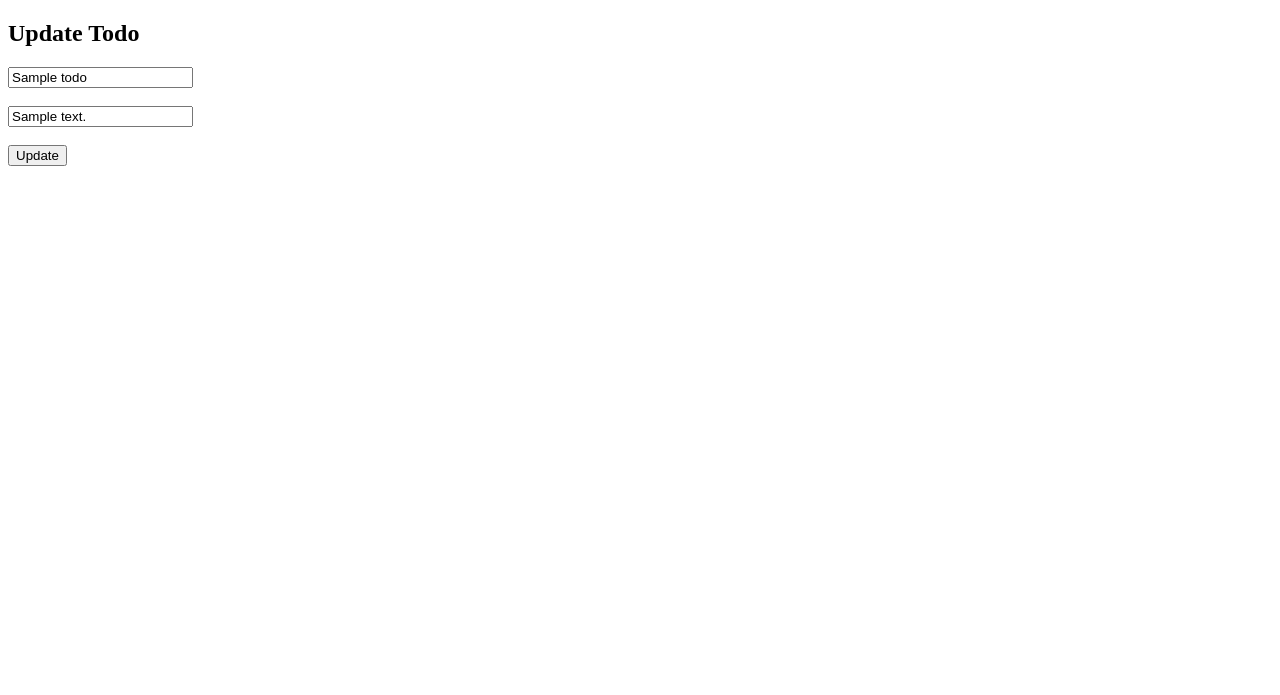
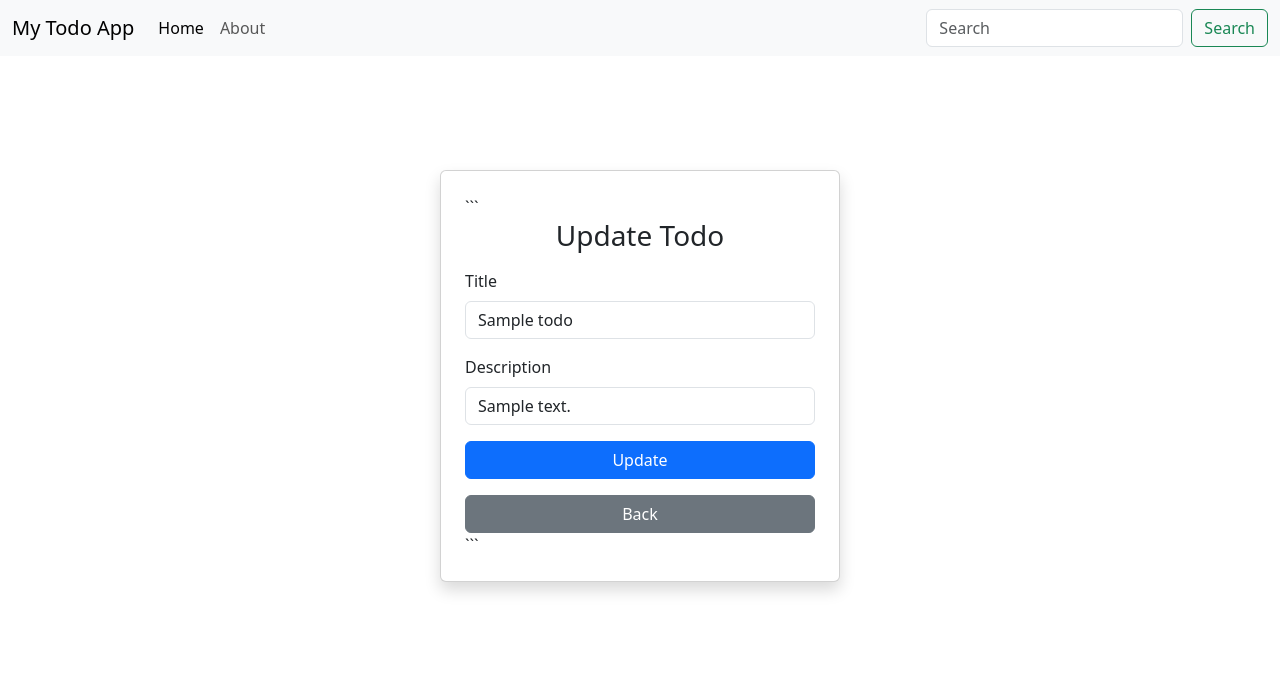
Before and after one commit to Abhijeet194/todo-app, a Flask app: template templates/update.html in a window 1280 px wide. Shown: the top 695 px of the page. Run offline with Flask 3, Linux system fonts and the light colour scheme; the template is opened without the code that fills it: values that come from a table or form of the project are taken from there, others are empty; tables that the repository leaves empty hold one stand-in row (values such as "Sample post").

Commit message:
improved update layout

````diff
--- a/templates/update.html
+++ b/templates/update.html
@@ -1,18 +1,36 @@
-<!DOCTYPE html>
-<html>
-<head>
-    <title>Update Todo</title>
-</head>
-<body>
+{% extends 'base.html' %}
+{% block title %}Update Todo{% endblock title %}
 
-<h2>Update Todo</h2>
+{% block body %}
+
+<div class="container d-flex justify-content-center align-items-center" style="height: 80vh;">
+
+  <div class="card shadow p-4" style="width: 400px;">
+
+```
+<h3 class="text-center mb-3">Update Todo</h3>
 
 <form method="POST">
-    <input type="text" name="title" value="{{todo.title}}" required><br><br>
-    <input type="text" name="desc" value="{{todo.description}}"><br><br>
 
-    <button type="submit">Update</button>
+  <div class="mb-3">
+    <label class="form-label">Title</label>
+    <input type="text" name="title" value="{{ todo.title }}" class="form-control" required>
+  </div>
+
+  <div class="mb-3">
+    <label class="form-label">Description</label>
+    <input type="text" name="desc" value="{{ todo.description }}" class="form-control">
+  </div>
+
+  <button type="submit" class="btn btn-primary w-100">Update</button>
+
 </form>
 
-</body>
-</html>
+<a href="/" class="btn btn-secondary mt-3 w-100">Back</a>
+```
+
+  </div>
+
+</div>
+
+{% endblock body %}
````
